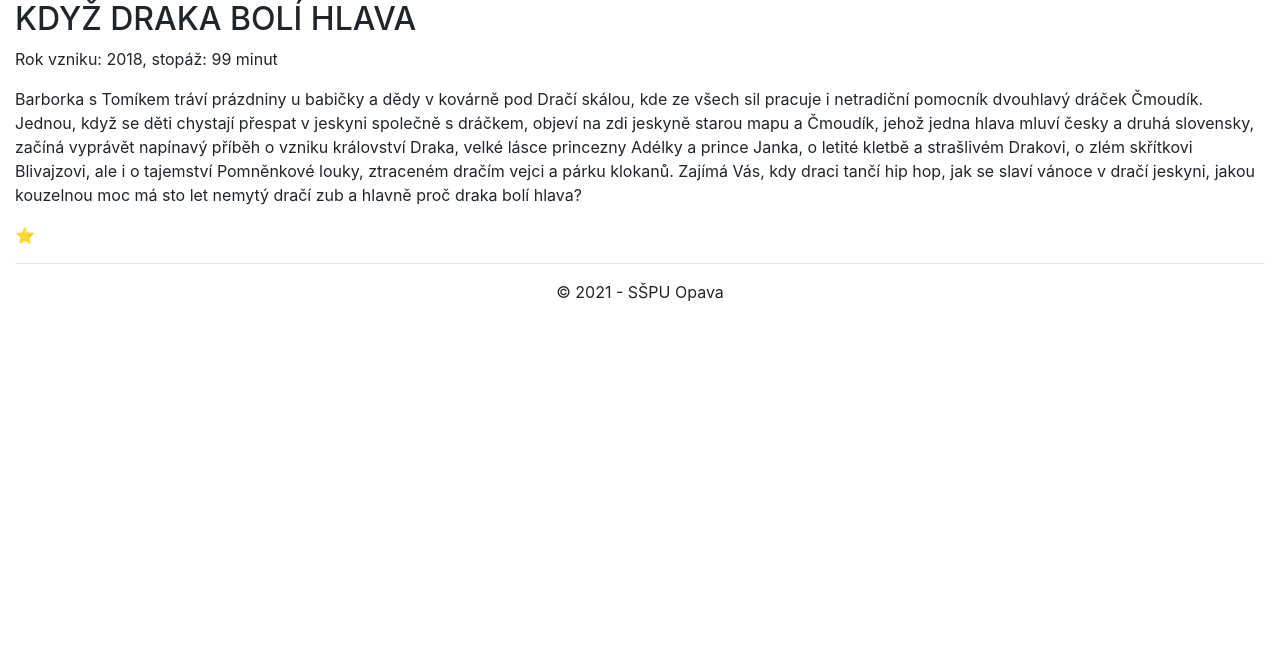
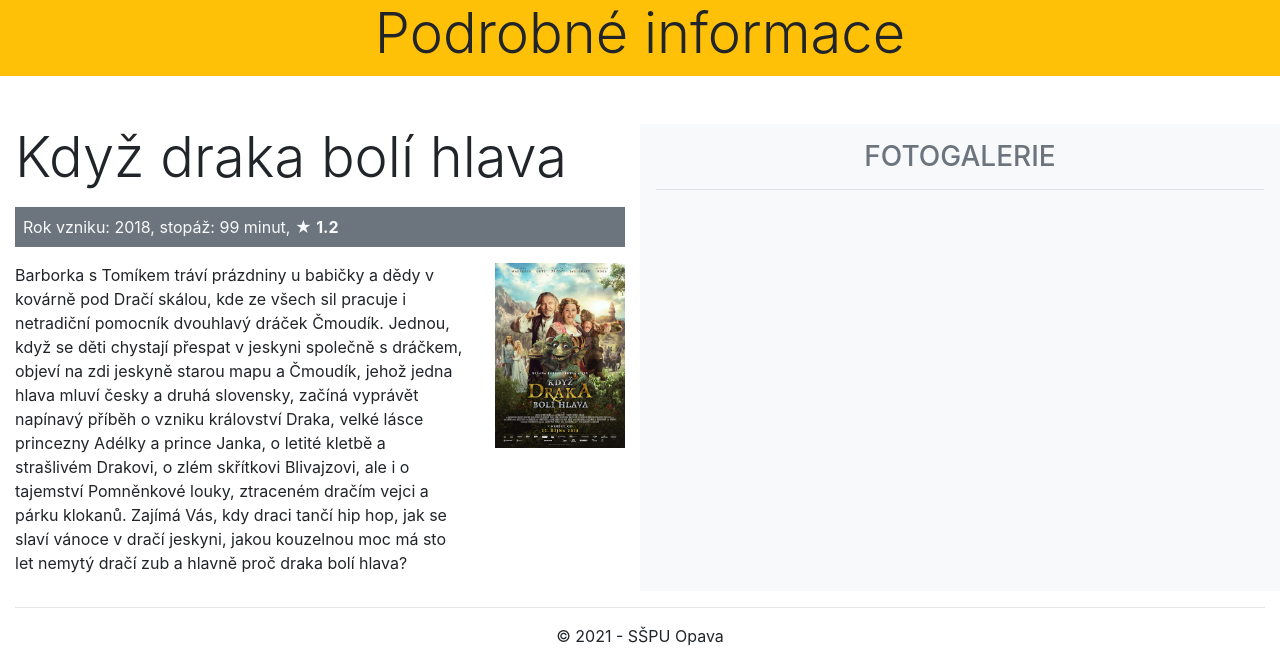
Before and after one commit to cechjan/django-movies, a Django app: page /movies/films/7/ in a window 1280 px wide. Shown: the part 246-910 px from the top of the page. Before the commit the page ends 548 px from the top, so only its background shows below. Run offline with Django 3.2, Linux system fonts and the light colour scheme; data comes from the database, SQL or seed files in the repository; some libraries are stand-ins or nearby versions.

Commit message:
06 - Seznam filmů

```diff
--- a/filmweb/settings.py
+++ b/filmweb/settings.py
@@ -38,6 +38,7 @@
     'django.contrib.messages',
     'django.contrib.staticfiles',
     'movies',
+    'bootstrap_pagination',
 ]
 
 MIDDLEWARE = [
--- a/movies/templates/base.html
+++ b/movies/templates/base.html
@@ -8,6 +8,7 @@
     <link rel="stylesheet" href="https://maxcdn.bootstrapcdn.com/bootstrap/4.4.1/css/bootstrap.min.css">
     <!-- Add additional CSS in static file -->
     {% load static %}
+    {% block css %}{% endblock %}
     <link rel="stylesheet" href="{% static 'css/styles.css' %}">
 </head>
 <body>
--- a/movies/templates/film/detail.html
+++ b/movies/templates/film/detail.html
@@ -1,16 +1,54 @@
 {% extends "base.html" %}
 {% block title %}Detail filmu{% endblock %}
+{% block css %}
+    <link href="https://cdnjs.cloudflare.com/ajax/libs/ekko-lightbox/5.3.0/ekko-lightbox.css" rel="stylesheet">
+{% endblock %}
 
 {% block content %}
-<h2>{{ film_detail.title|upper }}</h2>
-<p>Rok vzniku: {{ film_detail.release_date.year }}, stopáž: {{ film_detail.runtime }} minut</p>
-<p>{{ film_detail.plot }}</p>
-<p>
-    {% with ''|center:film_detail.rate as range %}
-        {% for _ in range %}⭐{% endfor %}
-    {% endwith %}
-</p>
+<div class="row mb-3">
+    <div class="col-sm-12 bg-warning">
+        <h2 class="display-4 text-center">Podrobné informace</h2>
+    </div>
+</div>
+<div class="row mt-5 mb-3">
+    <div class="col-lg-6 mb-3">
+        <h2 class="display-4 mb-3">{{ film_detail.title }}</h2>
+        <div class="bg-secondary text-light p-2 mb-3">Rok vzniku: {{ film_detail.release_date.year }}, stopáž: {{ film_detail.runtime }} minut,
+            {% with ''|center:film_detail.rate as range %}
+            {% for _ in range %}★{% endfor %}
+            {% endwith %}
+            <b>{{ film_detail.rate }}</b>
+        </div>
+        <div class="row">
+            <div class="col-md-9">{{ film_detail.plot }}</div>
+            <div class="col-md-3">
+                <a href="{{ film_detail.poster.url }}" data-toggle="lightbox" data-gallery="gallery">
+                    <img src="{{ film_detail.poster.url }}" class="img-fluid" alt="Plakát k filmu">
+                </a>
+            </div>
+        </div>
+    </div>
+    <div class="col-lg-6 bg-light p-3">
+        <h3 class="border-bottom pb-3 text-secondary text-center text-uppercase">Fotogalerie</h3>
+        <div class="row">
+        {% for image in film_detail.attachment_set.all %}
+            <div class="col-lg-6 col-xl-4">
+                <a href="{{ image.file.url }}" data-toggle="lightbox" data-gallery="gallery">
+                    <img src="{{ image.file.url }}" class="img-fluid img-thumbnail" alt="{{ image.title }}">
+                </a>
+            </div>
+        {% endfor %}
+        </div>
+    </div>
+</div>
 {% endblock %}
 
 {% block scripts %}
+    <script src="https://cdnjs.cloudflare.com/ajax/libs/ekko-lightbox/5.3.0/ekko-lightbox.min.js"></script>
+    <script>
+        $(document).on("click", '[data-toggle="lightbox"]', function(event) {
+            event.preventDefault();
+            $(this).ekkoLightbox();
+        });
+    </script>
 {% endblock %}
--- a/movies/urls.py
+++ b/movies/urls.py
@@ -4,6 +4,7 @@
 
 urlpatterns = [
     path('', views.index, name='index'),
+    path('films/', views.FilmListView.as_view(), name='film_list'),
     path('films/<int:pk>/', views.FilmDetailView.as_view(), name='film_detail'),
     path('topten', views.topten, name='topten'),
 ]
--- a/movies/views.py
+++ b/movies/views.py
@@ -1,5 +1,5 @@
 from django.shortcuts import render
-from django.views.generic import DetailView
+from django.views.generic import DetailView, ListView
 from movies.models import Film, Genre, Attachment
 
 
@@ -22,6 +22,14 @@
     return render(request, 'index.html', context=context)
 
 
+class FilmListView(ListView):
+    model = Film
+
+    context_object_name = 'film_list'
+    template_name = 'film/list.html'
+    paginate_by = 2
+
+
 class FilmDetailView(DetailView):
     model = Film
 
```
Also changed, not shown: movies/templates/film/list.html (added, +34 -0 lines), movies/templates/index.html (+2 -18 lines), movies/static/css/styles.css (added).
